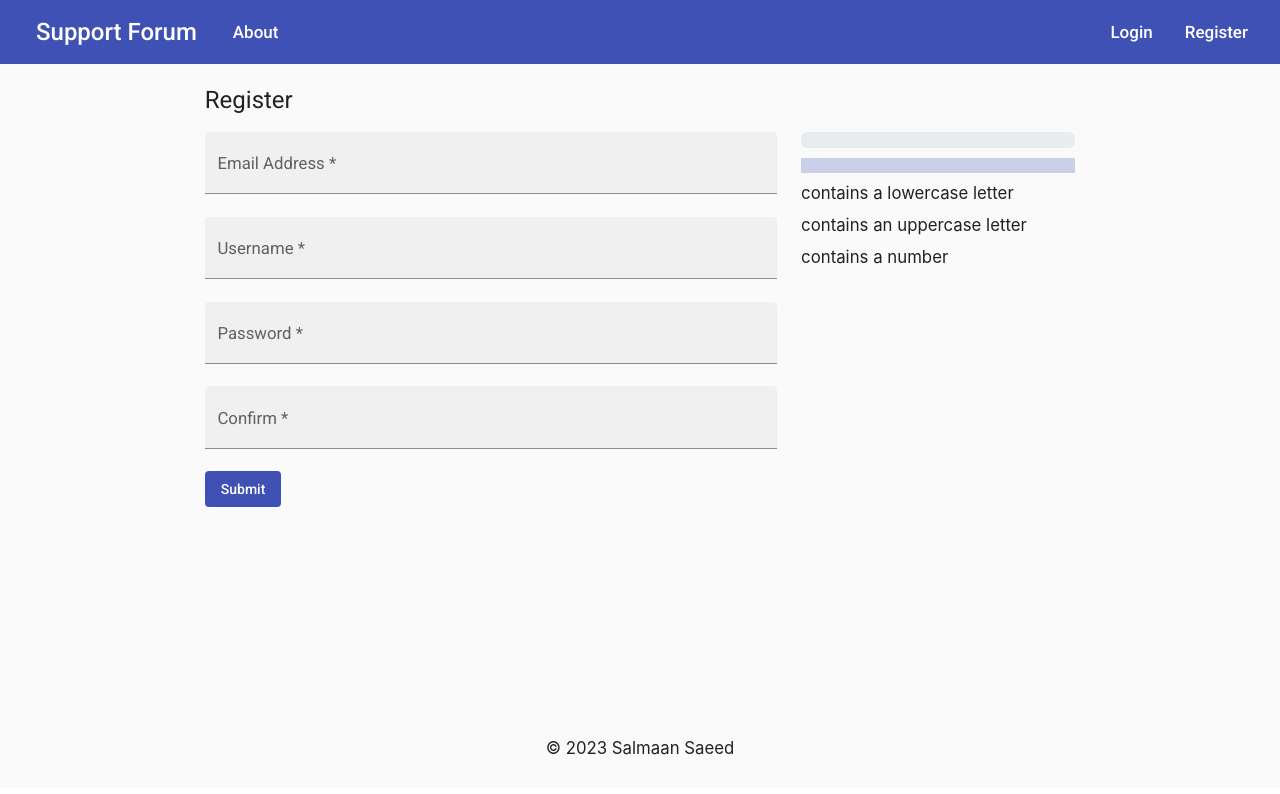
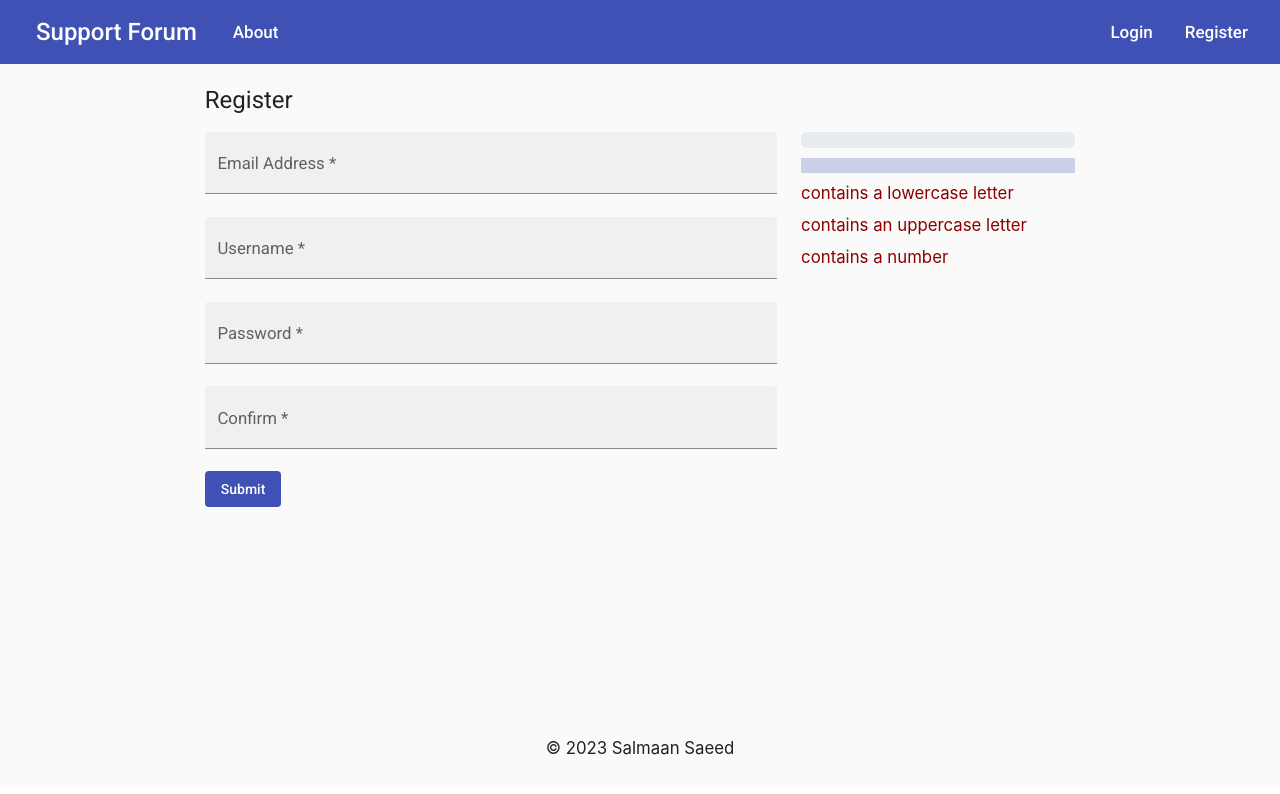
Before and after one commit to sagedemage/SupportForum, an Angular app in the folder frontend/: page /register in a window 1280 px wide. Shown: the top 794 px of the page. Built offline with nearby package versions, Linux system fonts and the light colour scheme.

Commit message:
Made the default color of the validator info dark red for the password validator.

```diff
--- a/frontend/src/app/components/register/register.component.css
+++ b/frontend/src/app/components/register/register.component.css
@@ -20,3 +20,7 @@
 #p-bar2 {
     height: 15px;
 }
+
+.validator-info {
+    color: darkred;
+}
--- a/frontend/src/app/components/register/register.component.html
+++ b/frontend/src/app/components/register/register.component.html
@@ -42,8 +42,8 @@
             <mat-progress-bar id="p-bar2" mode="determinate" [value]="progressbarValue"></mat-progress-bar>
         </div>
 
-        <p id="has_lowercase"> contains a lowercase letter </p>
-        <p id="has_uppercase"> contains an uppercase letter </p>
-        <p id="has_number"> contains a number </p>
+        <p id="has_lowercase"class="validator-info"> contains a lowercase letter </p>
+        <p id="has_uppercase" class="validator-info"> contains an uppercase letter </p>
+        <p id="has_number" class="validator-info"> contains a number </p>
     </div>
 </div>
```
